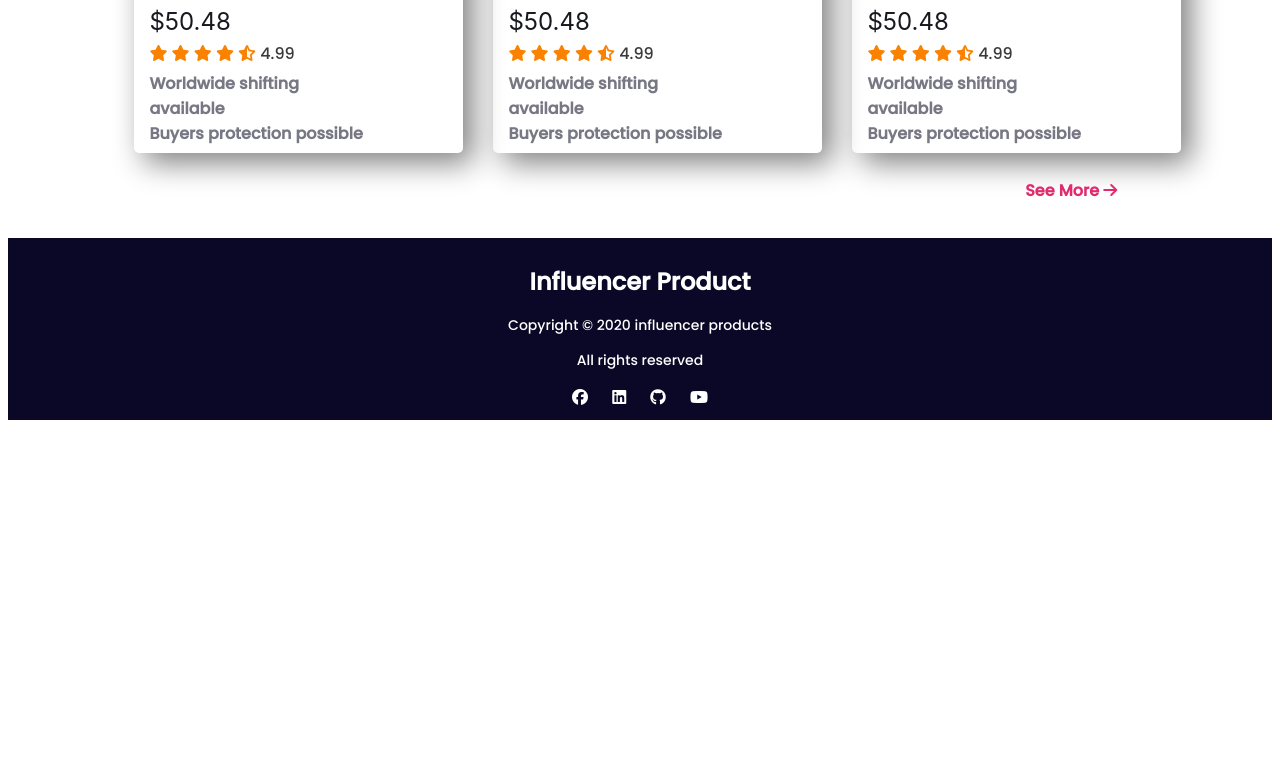
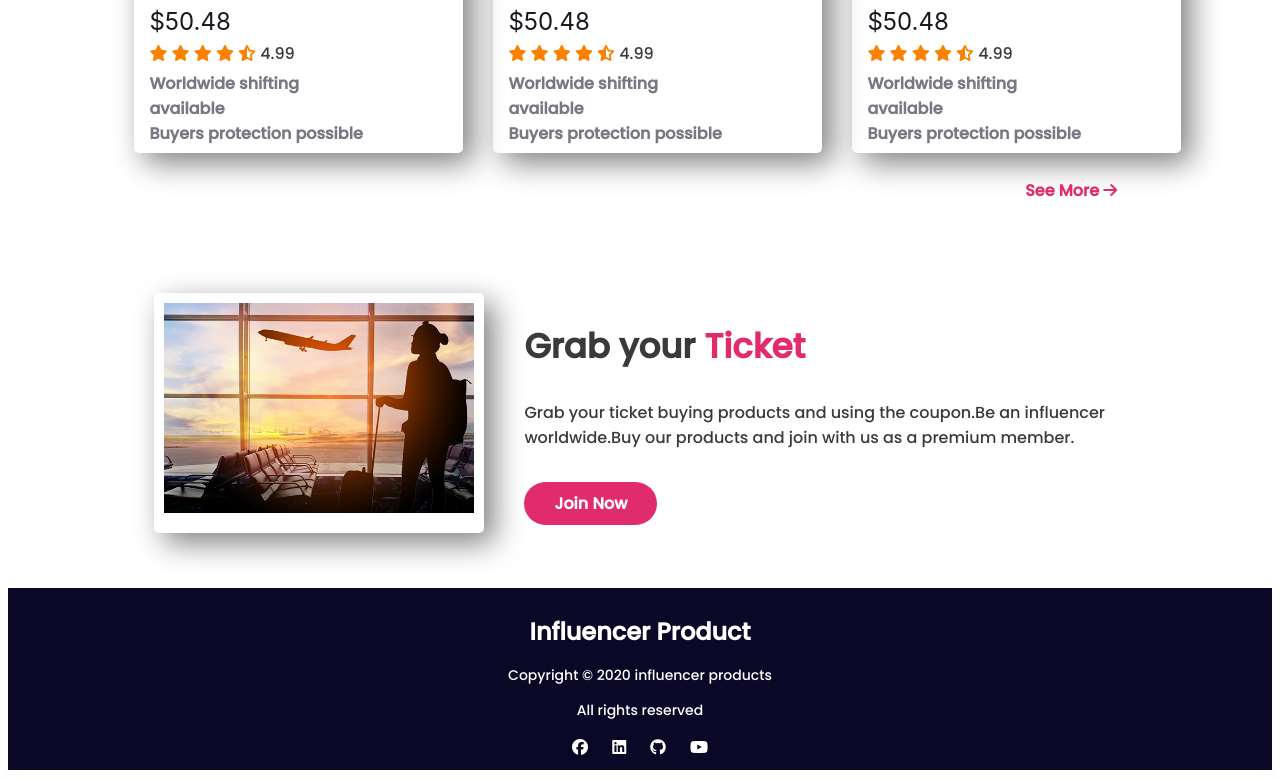
Before and after one commit to Tanvir-Taushif/Web-Assignment-2, a plain HTML site: page index.html in a window 1280 px wide. Shown: the part 2242-3020 px from the top of the page. Before the commit the page ends 2670 px from the top, so only its background shows below. Drawn offline with Linux system fonts and the light colour scheme.

Commit message:
Final Commit

```diff
--- a/index.html
+++ b/index.html
@@ -212,6 +212,22 @@
          </section>
 
         <!-- Item Catalogue End -->
+
+        <!-- --------------------
+            Traveling Agent
+         ------------------------- -->
+
+         <section class="container travel">
+             <div class="travel-image">
+                 <img src="images/travel.jpg" alt="" height="210px" width="310px">
+             </div>
+             <div class="travel-blog">
+                 <h1>Grab your <span>Ticket</span></h1>
+                 <p>Grab your ticket buying products and using the coupon.Be an influencer worldwide.Buy our products and join with us as a premium member.</p><br>
+                 <a class="button" href="">Join Now</a>
+             </div>
+         </section>
+
     </main> <br>
     </div>
     <footer>
--- a/styles.css
+++ b/styles.css
@@ -59,7 +59,7 @@ nav a{
 
 .top-section{
     display: flex;
-    justify-content: space-between;
+    justify-content:space-between;
     align-items: center;
 }
 .top-section h1{
@@ -149,7 +149,35 @@ nav a{
     color: #E02C6D;
 }
 
+/* <!-- --------------------
+            Traveling Agent
+         ------------------------- --> */
 
+    .travel{
+        display:flex;
+        justify-content: space-between;
+    }
+
+    .travel h1{
+        font-size: 34px;
+        font-weight: 700;
+    }
+
+    .travel span{
+        color: #E02C6D;
+    }
+
+    .travel-image{
+        border-radius: 5px;
+        height: 220px;
+        width: 320px;
+        box-shadow: 10px 10px 30px gray;
+        padding: 10px;
+    }
+
+    .travel div{
+        margin: 20px;
+    }
 
 /* ---------------------
         Footer
@@ -209,6 +237,9 @@ footer{
     .items{
         grid-template-columns: repeat(1,1fr);
     }
+    .travel{
+        flex-direction: column;
+    }
    }
 
     /* Tablet Devices */
@@ -222,6 +253,9 @@ footer{
         #next-page{
             margin-left: 40%;
         }
+        .travel{
+            flex-direction: column;
+        }
     }
 
 
@@ -233,5 +267,5 @@ footer{
    }
 
    .item:hover{
-       transform: scale(1.1);
+       transform: scale(1.05);
    }
```
Also changed, not shown: images/travel.jpg (added).
